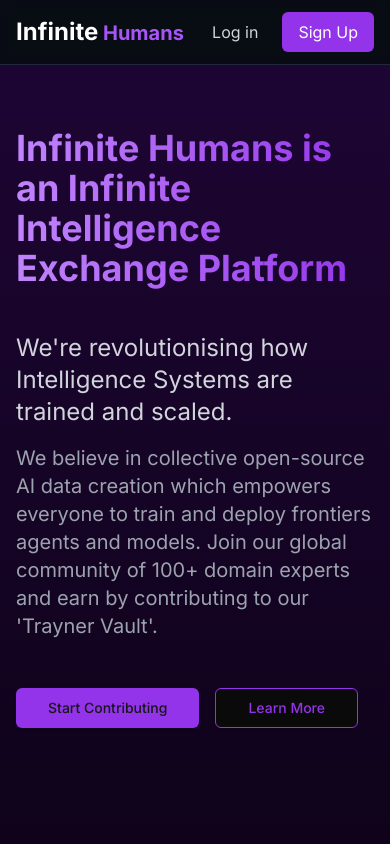
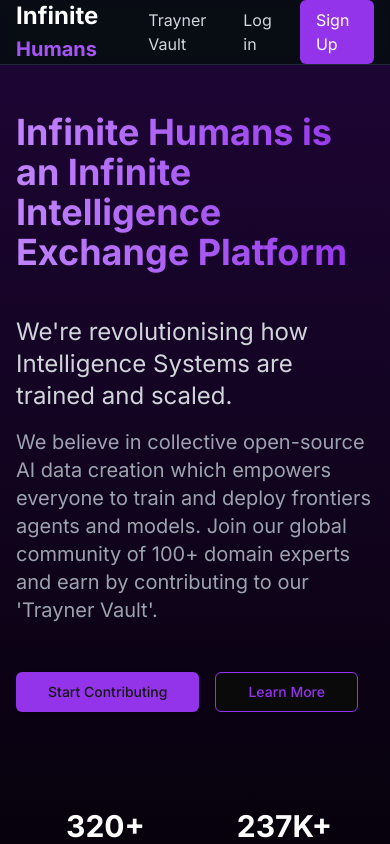
Before and after one commit to dinkar030501/innfinex, a Next.js app: page / in a window 390 px wide. Shown: the top 844 px of the page. Built offline with nearby package versions, Linux system fonts and the light colour scheme; no server answers.

Commit message:
mobile fixes

```diff
--- a/components/Navbar.tsx
+++ b/components/Navbar.tsx
@@ -57,7 +57,7 @@ export function NavBar() {
 
                 {!isAuthPage && (
                     <div className="flex items-center gap-6">
-                        <div className="hidden md:flex items-center gap-6">
+                        <div className="flex items-center gap-6">
                             <Link
                                 href="/trayner-vault"
                                 className="text-gray-300 hover:text-white"
@@ -77,7 +77,7 @@ export function NavBar() {
                                         {!isDashboardRoute && (
                                             <Link
                                                 href="/dashboard"
-                                                className="text-gray-300 hover:text-white"
+                                                className="hidden md:block text-gray-300 hover:text-white"
                                             >
                                                 Dashboard
                                             </Link>
@@ -95,6 +95,22 @@ export function NavBar() {
                                                     maxWidth: '12rem',
                                                 }}
                                             >
+                                                <DropdownMenuItem
+                                                    asChild
+                                                    className="md:hidden cursor-pointer hover:bg-gray-800 focus:bg-gray-800 text-gray-300 hover:text-white focus:text-white"
+                                                >
+                                                    <Link href="/dashboard">
+                                                        Dashboard
+                                                    </Link>
+                                                </DropdownMenuItem>
+                                                <DropdownMenuItem
+                                                    asChild
+                                                    className="md:hidden cursor-pointer hover:bg-gray-800 focus:bg-gray-800 text-gray-300 hover:text-white focus:text-white"
+                                                >
+                                                    <Link href="/task">
+                                                        Explore Tasks
+                                                    </Link>
+                                                </DropdownMenuItem>
                                                 <DropdownMenuItem
                                                     asChild
                                                     className="cursor-pointer hover:bg-gray-800 focus:bg-gray-800 text-gray-300 hover:text-white focus:text-white"
--- a/components/landing-page/HeroSection.tsx
+++ b/components/landing-page/HeroSection.tsx
@@ -12,12 +12,12 @@ export default function HeroSection() {
 
     return (
         <div className="bg-black text-white">
-            <main className="relative py-16 md:py-20 md:pt-32">
+            <main className="relative py-12 md:py-20 md:pt-32">
                 {/* Gradient Background */}
                 <div className="absolute inset-0 bg-gradient-to-b from-theme-primary/40 to-black pointer-events-none" />
 
                 <div className="container relative z-10 mx-auto px-4">
-                    <div className="flex flex-col md:flex-row gap-8 items-start min-h-[70vh]">
+                    <div className="flex flex-col md:flex-row gap-8 items-start md:min-h-[70vh]">
                         {/* Left side content */}
                         <div className="md:w-1/2 mb-16 max-w-4xl text-left items-start flex flex-col gap-4">
                             <h1 className="mb-6 bg-gradient-to-r from-purple-400 to-purple-600 bg-clip-text text-4xl font-bold text-transparent md:text-6xl pb-[0.1em]">
@@ -54,7 +54,7 @@ export default function HeroSection() {
                         </div>
 
                         {/* Right side challenge cards */}
-                        <div className="md:w-1/2 relative h-[500px]">
+                        <div className="hidden md:block md:w-1/2 relative h-[500px]">
                             <div className="relative h-full">
                                 <div className="absolute top-[5%] left-[65%] z-[3] hover:z-[10] transition-[z-index]">
                                     <ChallengeCard task={FEATURED_TASKS[0]} />
--- a/components/trayner-vault/RLHFBanner.tsx
+++ b/components/trayner-vault/RLHFBanner.tsx
@@ -18,9 +18,9 @@ export function RLHFBanner() {
 
                 <div className="space-y-4 relative z-10">
                     <h2 className="text-5xl font-bold text-white flex items-center gap-2">
-                        RLHF -{' '}
-                        <span className="text-3xl">
-                            Reinforcement Learning from Human Feedback
+                        RLHF{' '}
+                        <span className="hidden md:block text-3xl">
+                            - Reinforcement Learning from Human Feedback
                         </span>
                     </h2>
                     <p className="text-white/80 text-lg max-w-6xl">
```
